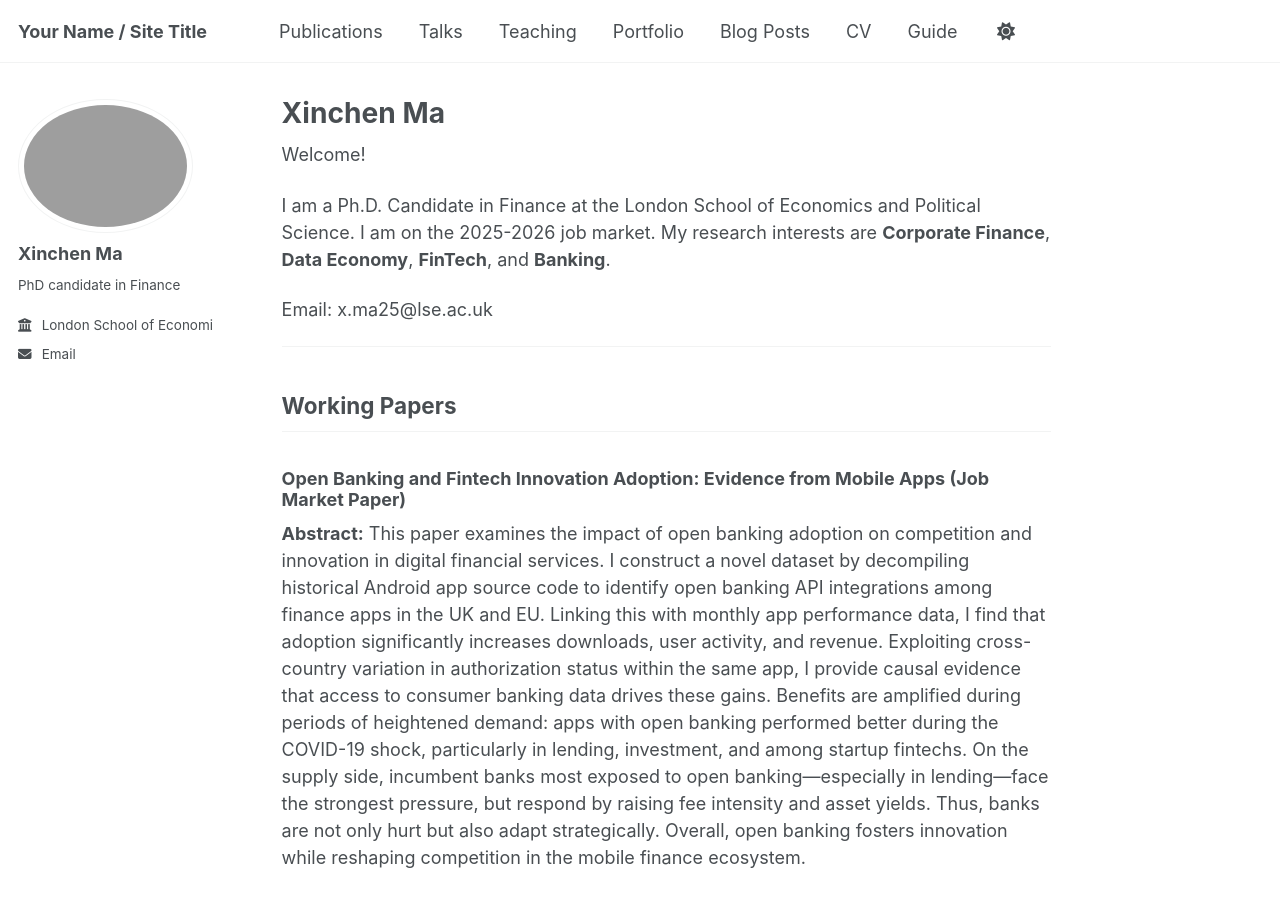
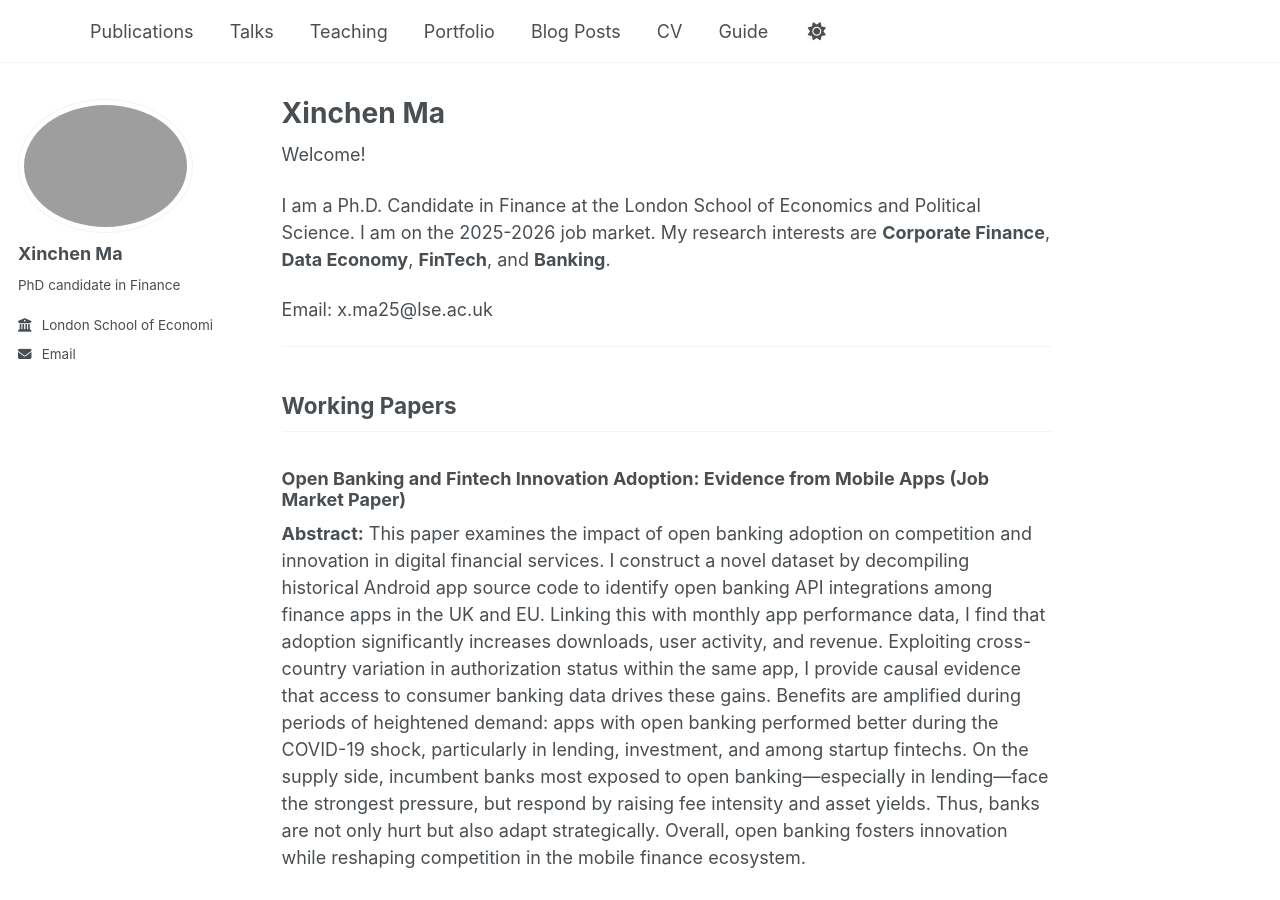
Before and after one commit to xinchen-ma/xinchen-ma.github.io, a Jekyll site: the page built from _pages/about.md, in a window 1280 px wide and 900 px high. Built offline with Jekyll 4.4.1, drawn with Linux system fonts in a browser that asks for light colours; a script that is not in the unit is left out.

Commit message:
Update _config.yml

```diff
--- a/_config.yml
+++ b/_config.yml
@@ -9,14 +9,14 @@
 # Basic Site Settings
 locale                   : "en-US"
 site_theme               : "default" # Currently available options are "default", "air"
-title                    : "Your Name / Site Title"
+title                    : ""
 title_separator          : "-"
 name                     : &name "Your Name"
 description              : &description "Your Name's academic portfolio"   # Update this with a general description of your site, this is the default if not overridden by a page
-url                      : https://academicpages.github.io # The base hostname & protocol for your site e.g. "https://[your GitHub username].github.io",
+url                      : https://xinchen-ma.github.io # The base hostname & protocol for your site e.g. "https://[your GitHub username].github.io",
                                                            # or if you already have some other page hosted on Github then use "https://[your GitHub username].github.io/[Your Repo Name]"
 baseurl                  : "" # the subpath of your site, e.g. "/blog"
-repository               : "academicpages/academicpages.github.io"
+repository               : "xinchen-ma/xinchen-ma.github.io"
 
 # Site Author - The following control what appear as part of the author content on the side bar.
 #               If a field is blank the icon and link will not appear, otherwise it will be shown.
```
